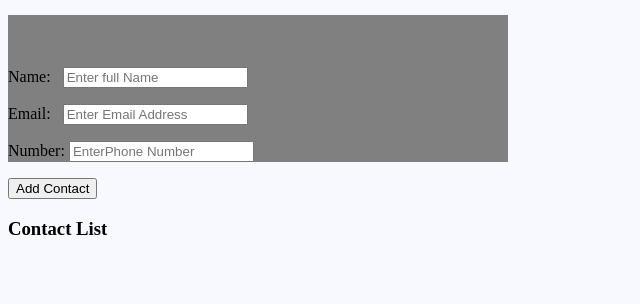
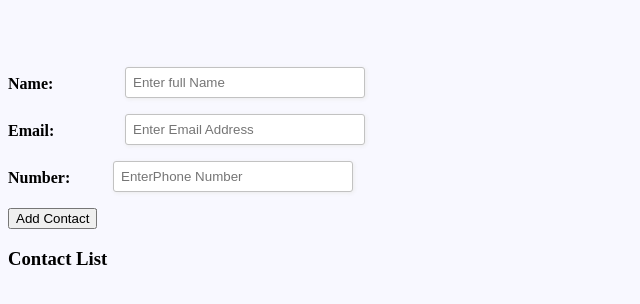
Before and after one commit to Ezeko/Address-Book, a plain HTML site: page index.html in a window 1280 px wide. Shown: the part 44-348 px from the top of the page, without its empty margins (0-640 px from the left). Drawn offline with Linux system fonts and the light colour scheme.

Commit message:
Update contact.css

```diff
--- a/contact.css
+++ b/contact.css
@@ -2,6 +2,44 @@ body {
     background: ghostwhite;
     width:500px;
 }
-#contactForm {
+#Add-Contact {
     background: grey;
 }
+hr {
+    border: 0;
+    height: 0;
+    border-top: 1px solid rgba(0, 0, 0, 0.1);
+    border-bottom: 1px solid rgba(255, 255, 255, 0.3);
+    margin-bottom: 15px;
+}
+.form-style label {
+    display: block;
+    margin: 0 0 15px 0;
+}
+
+.form-style label > span{
+    width: 100px;
+    font-weight: bold;
+    float: left;
+    padding-top: 8px;
+    padding-right: 5px;
+}
+
+.form-style input.input-field, .form-style .select-field {
+    width: 48%;
+}
+
+.form-style input.input-field {
+    box-sizing: border-box;
+    -webkit-box-sizing: border-box;
+    -moz-box-sizing: border-box;
+    border: 1px solid #C2C2C2;
+    box-shadow: 1px 1px 4px #EBEBEB;
+    -moz-box-shadow: 1px 1px 4px #EBEBEB;
+    -webkit-box-shadow: 1px 1px 4px #EBEBEB;
+    border-radius: 3px;
+    -webkit-border-radius: 3px;
+    -moz-border-radius: 3px;
+    padding: 7px;
+    outline: none;
+}
```
